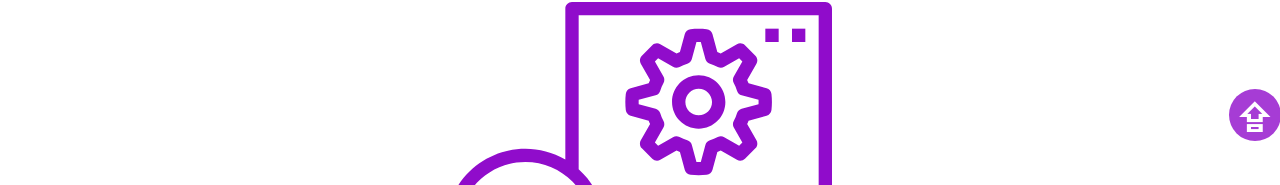
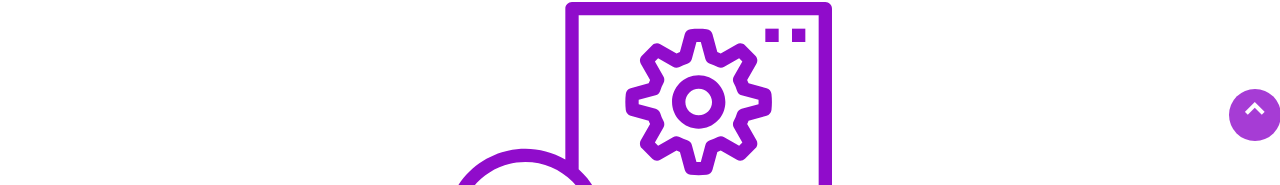
Before and after one commit to bmarshreal/portfolio, a React (Create React App) app: page / in a window 1280 px wide. Shown: the part 615-800 px from the top of the page. Built offline with nearby package versions, Linux system fonts and the light colour scheme.

Commit message:
fixing floater issue

```diff
--- a/src/components/ScrollFloater.jsx
+++ b/src/components/ScrollFloater.jsx
@@ -32,7 +32,7 @@ function ScrollFloater(props) {
 
           // onScroll={scroller}
         >
-          ⇪
+          ⌃
         </button>
       ) : null}
     </div>
```
